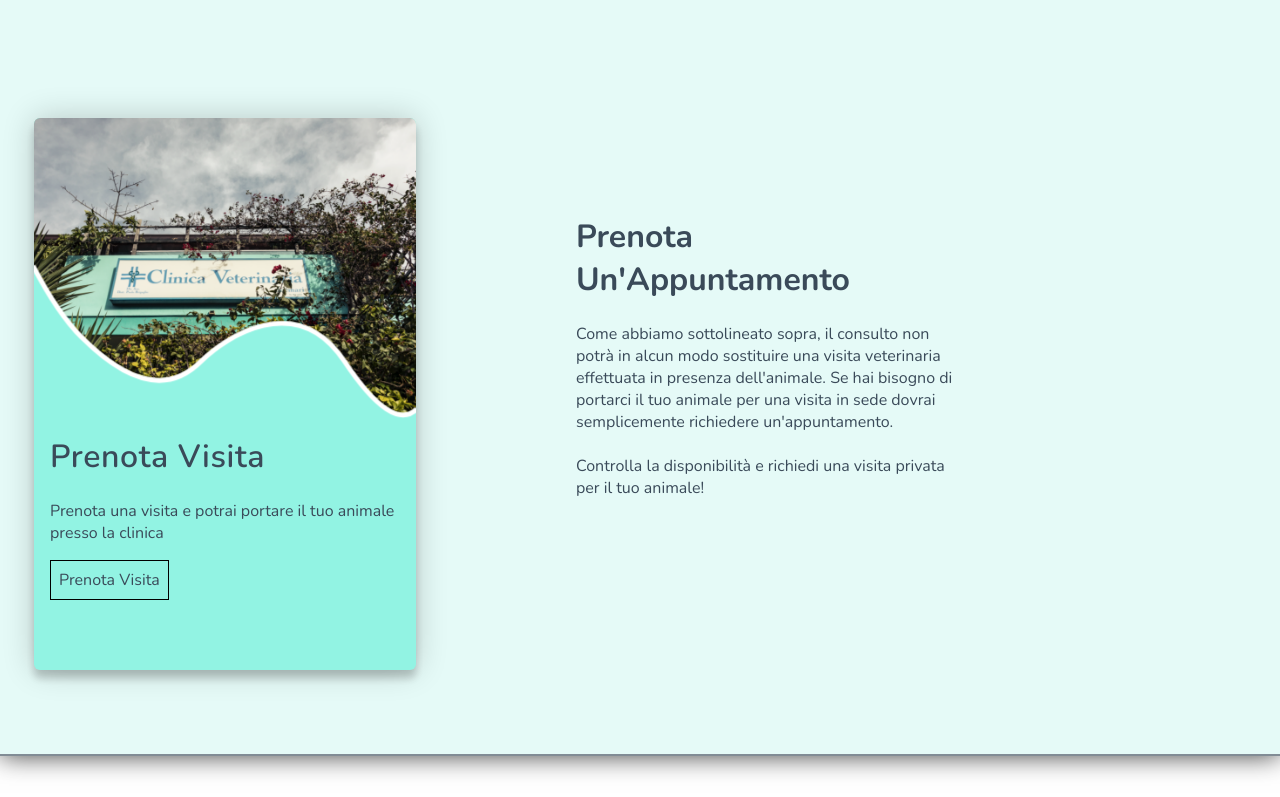
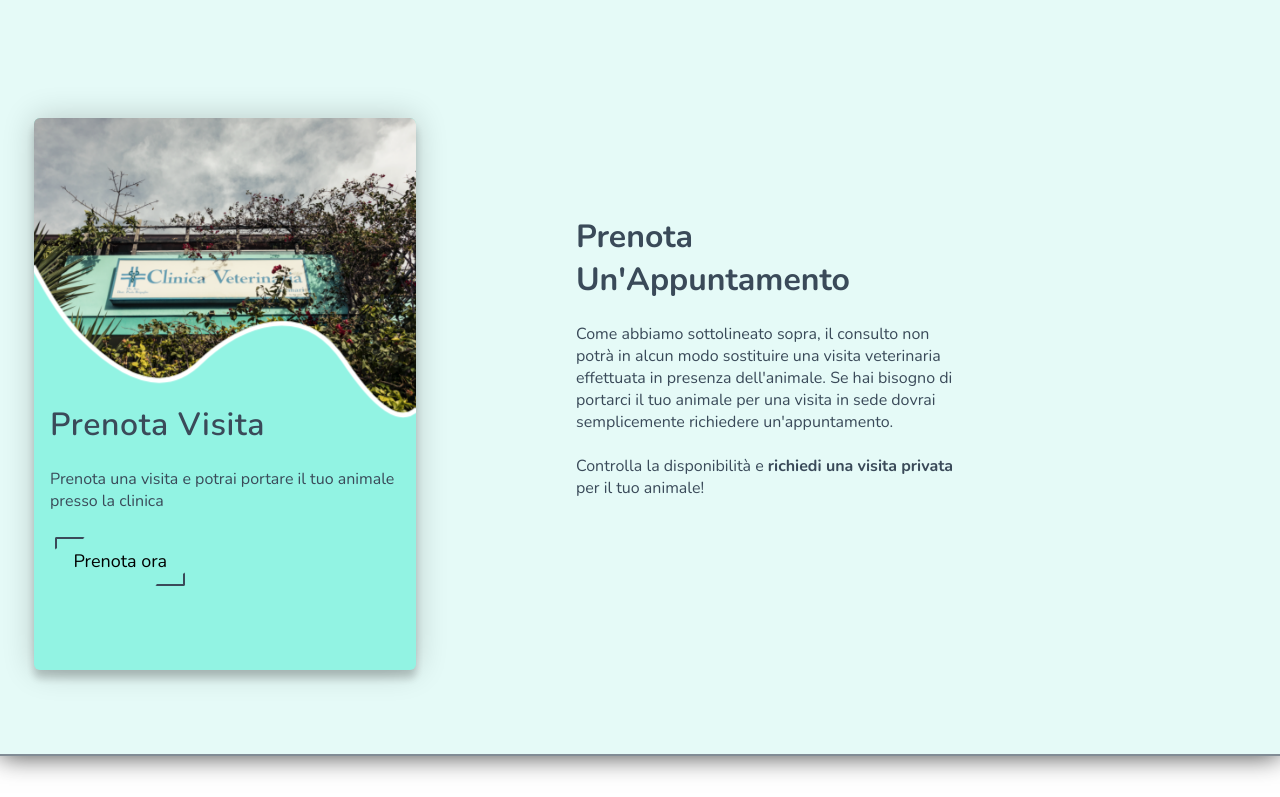
Before and after one commit to Germanilu/ClinicaVeterinariaDueMari, a React (Create React App) app: page / in a window 1280 px wide. Shown: the part 1971-2768 px from the top of the page. Built offline with nearby package versions, Linux system fonts and the light colour scheme.

Commit message:
Feat: Implement button on cards/ login/ register

```diff
--- a/src/Containers/Home/Home.jsx
+++ b/src/Containers/Home/Home.jsx
@@ -23,7 +23,7 @@ const Home = () => {
                     </div>
                 </div>
             </div>
-
+            {/* Consult Section */}
             <div className="secondSection">
                 <div className="containerSecondSection">
                     <div className="consultText">
@@ -35,7 +35,6 @@ const Home = () => {
                                 Il consulto <strong> non potrà in alcun modo sostituire </strong> una visita veterinaria effettuata in presenza dell'animale. <br /><br /> Verranno forniti pareri e consigli relativi alle domande che vorrete farci e che ci auguriamo vi aiuteranno a comprendere e a gestire al meglio i problemi sanitari dei vostri amici a quattro zampe ( o con le ali, o pinne o altro).</p>
                         </Slide>
                     </div>
-
                     <div className="cardHome" >
                         <div className="cardHome__image-container">
                             <img className={isVisible ? "cardHome__image" : "hideAnimation"} ref={myRef} src={require("../../img/perro1.jpg")} alt="" />
@@ -47,12 +46,12 @@ const Home = () => {
                         <div className={isVisible ? "cardHome__content" : "hideAnimation"} ref={myRef}>
                             <h1 className="cardHome__title">Consulto Online</h1>
                             <p>Cosa aspetti, Contattaci e ti risponderemo nell'arco di 48h </p>
-                            <div className="buttonConsult">Richiedi Consulto</div>
+                            <button className="button">Richiedi Consulto</button>
                         </div>
                     </div>
                 </div>
             </div>
-
+            {/* Reserve Section */}
             <div className="secondSection">
                 <div className="containerSecondSection">
                     <div className="cardHome" >
@@ -66,7 +65,7 @@ const Home = () => {
                         <div className={isAlsoVisible ? "cardHome__content" : "hideAnimation"} ref={mySecondRef}>
                             <h1 className="cardHome__title">Prenota Visita</h1>
                             <p>Prenota una visita e potrai portare il tuo animale presso la clinica </p>
-                            <div className="buttonConsult">Prenota Visita</div>
+                            <button className="button">Prenota ora</button>
                         </div>
                     </div>
 
@@ -74,14 +73,12 @@ const Home = () => {
                         <JackInTheBox>
                             <h1>Prenota Un'Appuntamento</h1>
                             <p>
-                                Come abbiamo sottolineato sopra, il consulto non potrà in alcun modo sostituire una visita veterinaria effettuata in presenza dell'animale. Se hai bisogno di portarci il tuo animale per una visita in sede dovrai semplicemente richiedere un'appuntamento. <br /> <br /> Controlla la disponibilità e richiedi una visita privata per il tuo animale! </p>
+                                Come abbiamo sottolineato sopra, il consulto non potrà in alcun modo sostituire una visita veterinaria effettuata in presenza dell'animale. Se hai bisogno di portarci il tuo animale per una visita in sede dovrai semplicemente richiedere un'appuntamento. <br /> <br /> Controlla la disponibilità e <strong> richiedi una visita privata </strong> per il tuo animale! </p>
                         </JackInTheBox>
                     </div>
                 </div>
             </div>
-
         </div>
-
     )
 }
 export default Home;
--- a/src/Containers/Home/Home.scss
+++ b/src/Containers/Home/Home.scss
@@ -110,7 +110,7 @@ img {
 
     &__title {
         color: #3A4A59;
-        margin-top: 0;
+        margin-top: -1.5em;
         font-weight: 600;
         letter-spacing: 0.02em;
     }
@@ -134,12 +134,12 @@ img {
     opacity: -1;
 }
 
-.buttonConsult {
-    border: 1px solid black;
-    width: max-content;
-    padding: 0.5em;
+.button{
+    @include button();
 }
 
+
+//Keyframe First section
 @keyframes move {
     0% {
         transform: translate(-100%);
--- a/src/Containers/User/Login/Login.jsx
+++ b/src/Containers/User/Login/Login.jsx
@@ -81,7 +81,7 @@ const Login = () => {
                                     <input type="password" name='password' title='password' onChange={updateCredentials} />
                                 </div>
                                 {msgError}
-                                <div className="buttonLogin" onClick={() => login()}>Accedi</div>
+                                <button className="button" onClick={() => login()}>Accedi</button>
 
                                 <div className="containerRegister">
                                     <p>Non sei ancora registrato?  <span className='redirRegister' onClick={() => click()}>Crea un Account</span> </p>
--- a/src/Containers/User/Login/Login.scss
+++ b/src/Containers/User/Login/Login.scss
@@ -97,19 +97,10 @@ input{
     border-bottom: 1px solid rgb(0, 0, 0.705);
 }
 
-.buttonLogin{
-    margin-top: 1em;
-    padding: 0.5em 2em;
-    border-radius: 1em;
-    border: 1px solid black;
-    cursor: pointer;
-}
-
 .redirRegister{
     text-decoration: underline;
     cursor: pointer;
 }
-
 
 .card{
     width: 100%;
--- a/src/Containers/User/Register/Register.jsx
+++ b/src/Containers/User/Register/Register.jsx
@@ -148,7 +148,7 @@ const Register = () => {
                                         </div>
                                     </div>
                                     {msgError}
-                                    <div className="buttonRegister" onClick={() => userRegister()}>Registrati</div>
+                                    <button className="button" onClick={() => userRegister()}>Registrati</button>
                                 </div>
                             </div>
                         </div>
@@ -157,7 +157,6 @@ const Register = () => {
             </div>
         )
     }
-
 }
 
 export default Register;
--- a/src/Containers/User/Register/Register.scss
+++ b/src/Containers/User/Register/Register.scss
@@ -71,7 +71,7 @@ h2{
     @include flex();
     flex-direction: column;
     height: max-content;
-    gap: 2em;
+    gap: 1em;
 }
 
 .dataInputsReg{
@@ -98,14 +98,6 @@ input{
     border-bottom: 1px solid rgb(0, 0, 0.705);
 }
 
-.buttonRegister{
-    padding: 0.5em 2em;
-    border-radius: 1em;
-    border: 1px solid black;
-    cursor: pointer;
-    margin-top: -1em;
-}
-
 .containerDataWelcome{
     width: 50%;
     height: 100%;
--- a/src/Global.scss
+++ b/src/Global.scss
@@ -3,3 +3,48 @@
     align-items: center;
     justify-content: center;
 }
+
+@mixin button{
+    position: relative;
+    padding: 0.7em 1em;
+    border: none;
+    background-color: transparent;
+    cursor: pointer;
+    outline: none;
+    font-size: 18px;
+    margin: 0.5em 0.3em;
+
+    &.button::after, &.button::before{
+        content: '';
+        display: block;
+        position: absolute;
+        width: 20%;
+        height: 20%;
+        border: 2px solid;
+        transition: all 0.6s ease;
+        border-radius: 2px;
+    }
+
+    &.button::after{
+    bottom: 0;
+      right: 0;
+      border-top-color: transparent;
+      border-left-color: transparent;
+      border-bottom-color: #3A4A59;
+      border-right-color: #3A4A59;
+    }
+
+    &.button::before{
+        top: 0;
+        left: 0;
+        border-bottom-color: transparent;
+        border-right-color: transparent;
+        border-top-color: #3A4A59;
+        border-left-color: #3A4A59;
+    }
+
+    &.button:hover:after, &.button:hover:before{
+        width: 100%;
+        height: 100%;
+    }
+}
```
